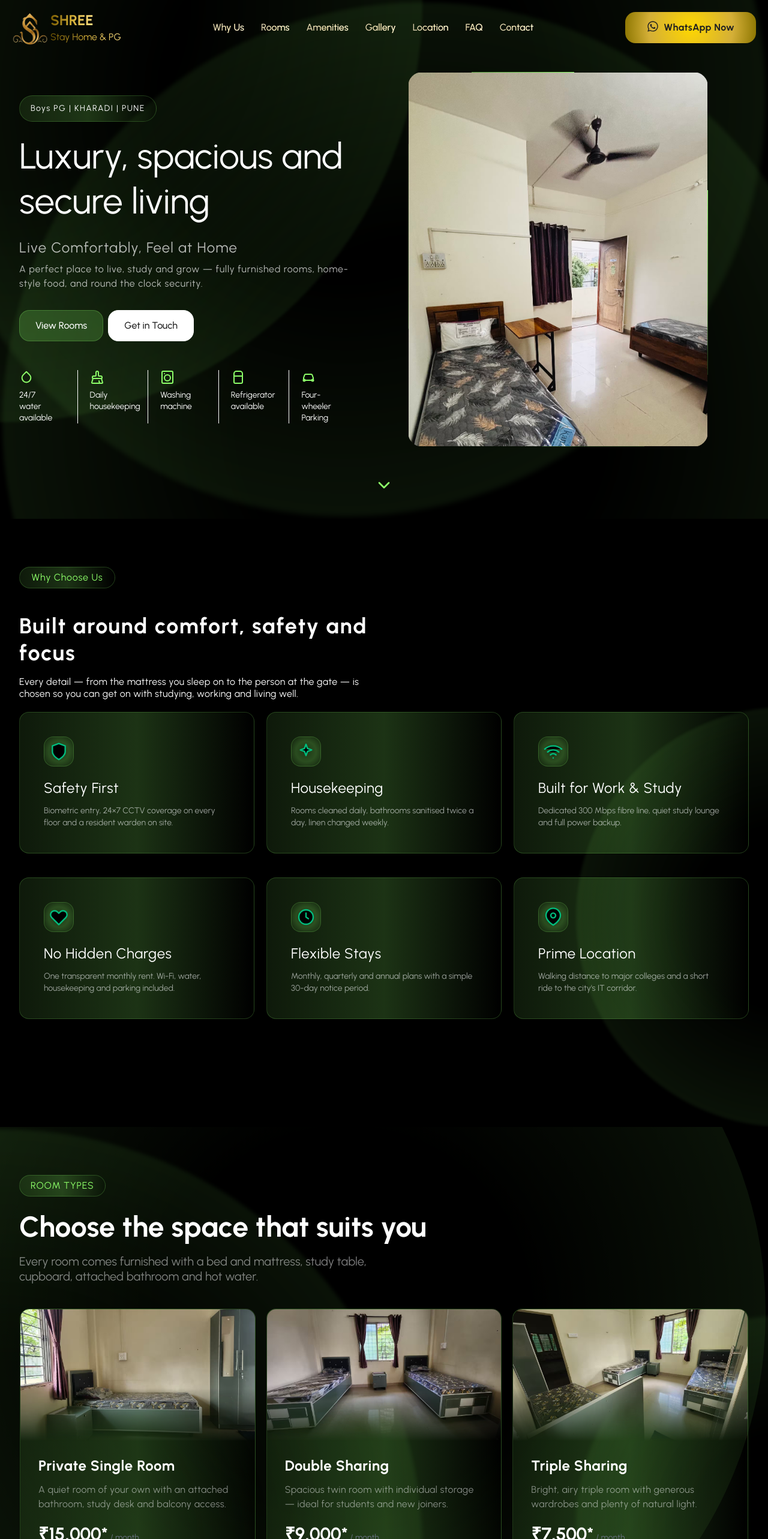
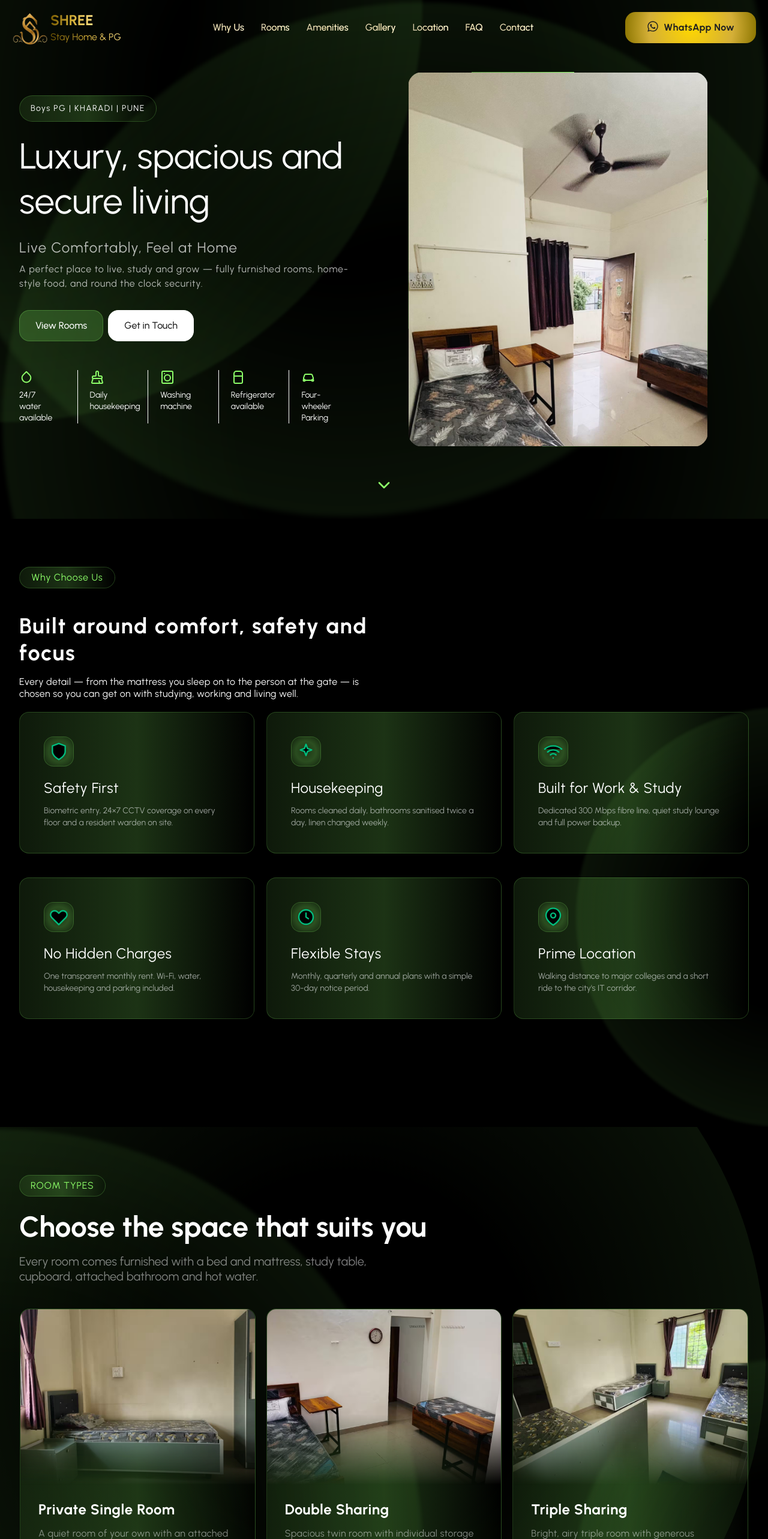
Before and after one commit to shribinwade/shreePG-web, a React (Vite) app: page / in a window 1280 px wide. Shown: the top 2566 px of the page at 60% size. Built offline with nearby package versions, Linux system fonts and the light colour scheme.

Commit message:
fixed img ration issue

```diff
--- a/src/components/sections/Hero.jsx
+++ b/src/components/sections/Hero.jsx
@@ -100,7 +100,7 @@ const Hero = () => {
                 {/* Image Container */}
                 <div className="relative rounded-2xl overflow-hidden m-px h-[calc(100%-2px)]">
                   <img src="assets/s1.avif" alt="room"
-                    className='w-full h-200 object-cover' />
+                    className='w-full aspect-[9/16] object-cover' />
                 </div>
               </div>
             </div>
--- a/src/components/sections/Rooms.jsx
+++ b/src/components/sections/Rooms.jsx
@@ -40,7 +40,7 @@ const Rooms = () => {
 
                                 <Card className='items-center gap-2.5  bg-linear-to-r from-primary/10 via-primary/15 via-primary/20 border border-primary/20  rounded-2xl overflow-hidden m-px h-[calc(100%-2px)] hover:border-white/80'  key={index.id}>
                                     <Card.Header className='mb-5' >
-                                        <img src={index.img} alt={index.title} className='w-full  mask-[linear-gradient(to_bottom,black_60%,transparent_100%)]  object-cover ' />
+                                        <img src={index.img} alt={index.title} className='w-full aspect-[4/3]  mask-[linear-gradient(to_bottom,black_60%,transparent_100%)]  object-cover ' />
                                     </Card.Header>
                                     <Card.Body className='px-[30px] py-[5px] mx-auto'>
                                         <h2 className='text-2xl font-bold tracking-wide mb-3'>{index.title}</h2>
--- a/src/data/gallary.js
+++ b/src/data/gallary.js
@@ -24,6 +24,10 @@ export const images = [
         src: 'assets/s1.avif',
         alt: 'Room',
     },
+    {
+        src: 'assets/bathroom.avif',
+        alt: 'bathroom'
+    },
 
 
 
--- a/src/data/rooms.js
+++ b/src/data/rooms.js
@@ -10,7 +10,7 @@ export const ROOMS = [
   },
   {
     id: 2,
-    img: "assets/DoubleRoom.avif",
+    img: "assets/s2.avif",
     tag: "Best Value",
     title: "Double Sharing",
     price: "₹9,000",
```
Also changed, not shown: public/assets/bathroom.avif (added).
